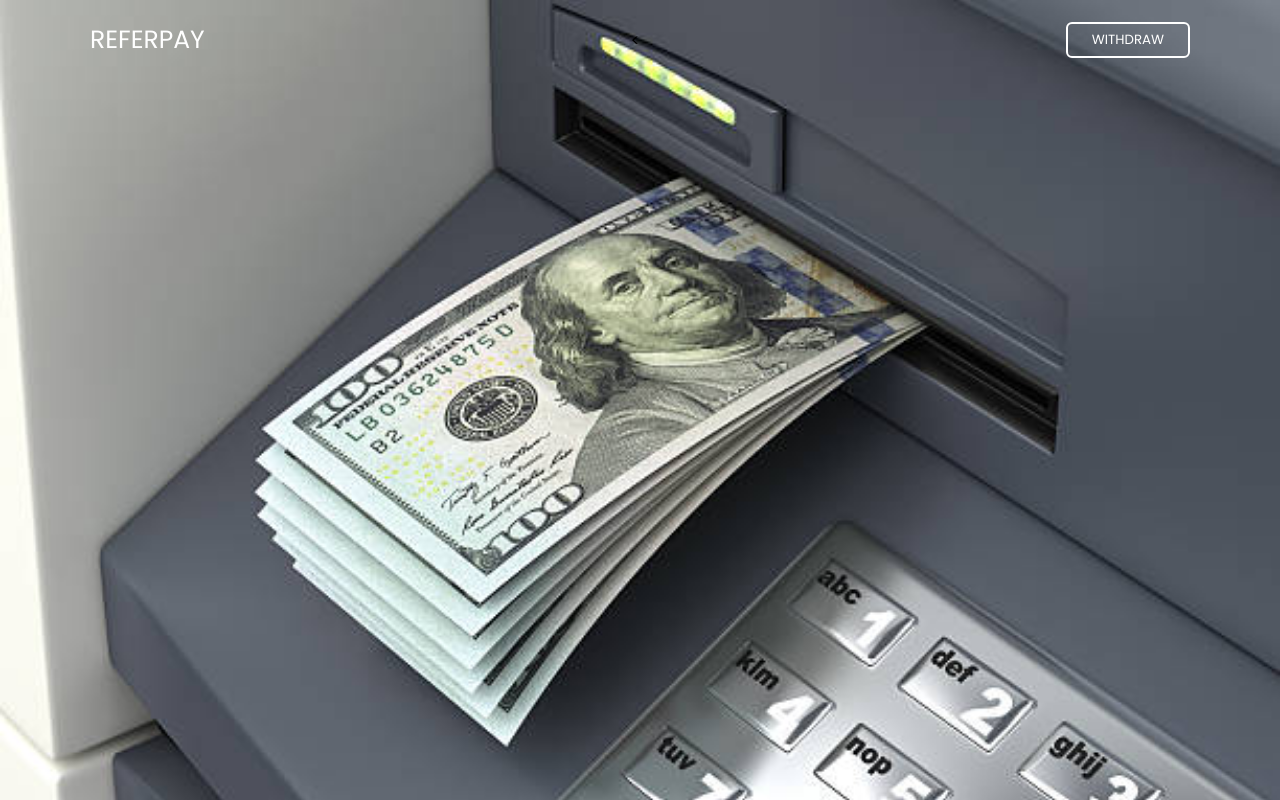
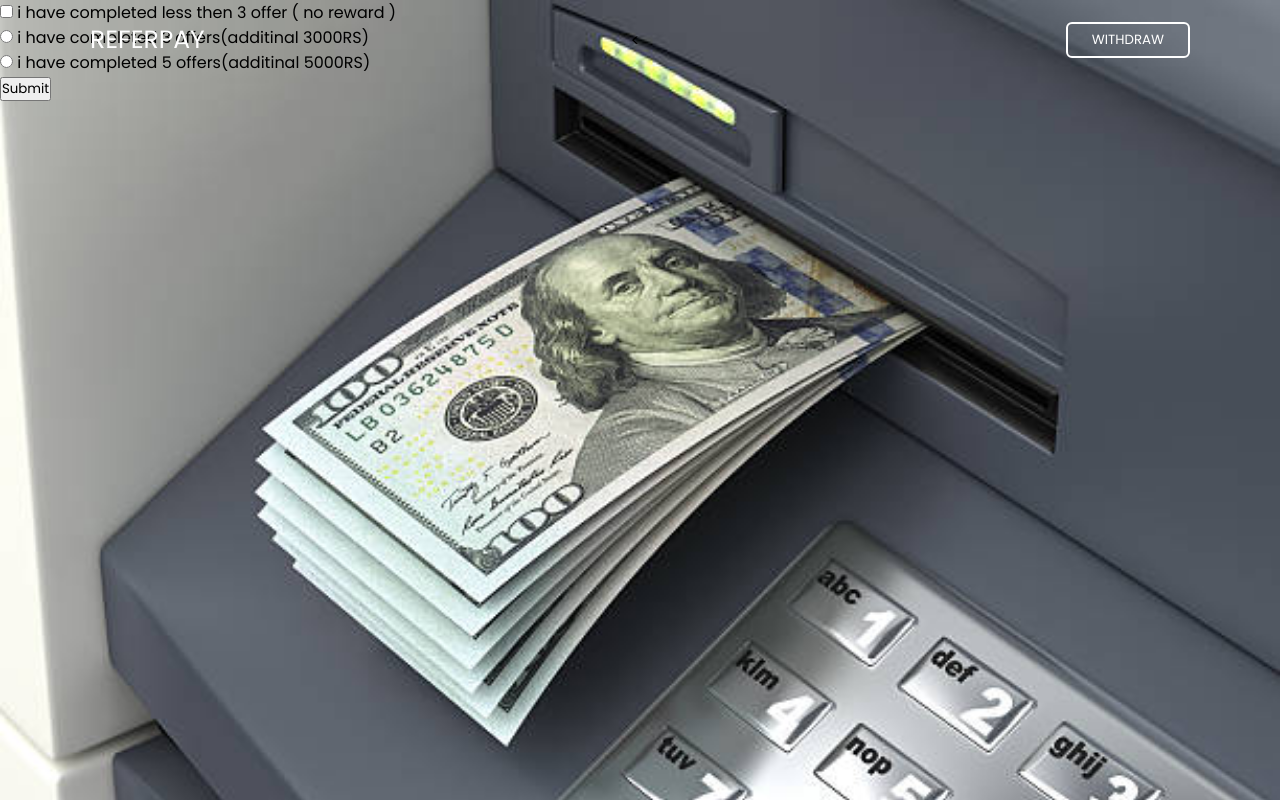
Before and after one commit to cryptospy41/referearn, a plain HTML site: page login.html in a window 1280 px wide. Drawn offline with nearby package versions, Linux system fonts and the light colour scheme.

Commit message:
Update login.html

```diff
--- a/login.html
+++ b/login.html
@@ -50,6 +50,26 @@
             <!-- <div class="login_signup">Don't have an account? <a href="#" id="signup">Signup</a></div>
           </form> -->
         </div>
+         </div>
+  <form>
+    <label for="subscribe">
+      <input type="checkbox" id="subscribe" name="subscribe" value="newsletter">
+      i have completed less then 3 offer ( no reward )
+  </label><br>
+
+    <label for="option2">
+        <input type="radio" id="option2" name="options" value="agree">
+        i have completed 3 offers(additinal 3000RS)
+    </label><br>
+
+    <label for="option3">
+        <input type="radio" id="option3" name="options" value="updates">
+        i have completed 5 offers(additinal 5000RS)
+    </label><br>
+
+
+    <input class = "subm" type="submit" value="Submit"onclick="window.location.href='login.html'; return false;">
+</form>
 
         <!-- Signup From -->
         <div class="form signup_form">
```
